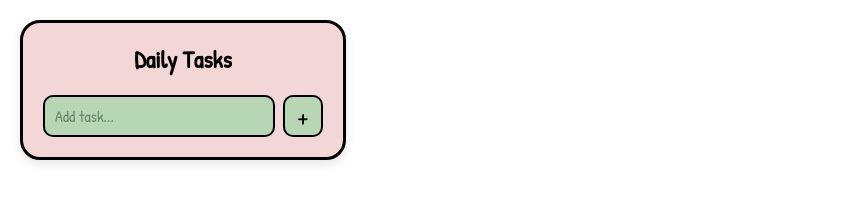
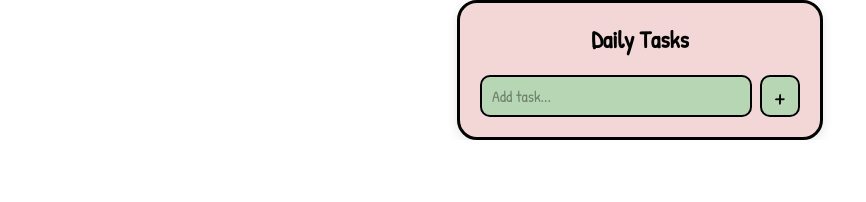
Before and after one commit to samiVanga/Notion, a plain HTML site: page RecurringToDo/index.html in a window 1280 px wide. Shown: the whole page, without its empty margins (0-866 px from the left). Drawn offline with Linux system fonts and the light colour scheme.

Commit message:
Update style.css

```diff
--- a/RecurringToDo/style.css
+++ b/RecurringToDo/style.css
@@ -1,12 +1,15 @@
-body {
+body, html {
+  margin: 0;
+  padding: 0;
+  width: 100%;
   font-family: "Patrick Hand", sans-serif;
-  background: white;
-  margin: 0;
-  padding: 20px;
+  background: transparent;
+  overflow: hidden;
 }
-
 .container {
-  width: 280px;
+  width: 100%;              /* allow full width inside Notion */
+  max-width: 320px;
+  margin: 0 auto;           /* center */
   background: #f3d6d6;
   padding: 20px;
   border-radius: 20px;
```
